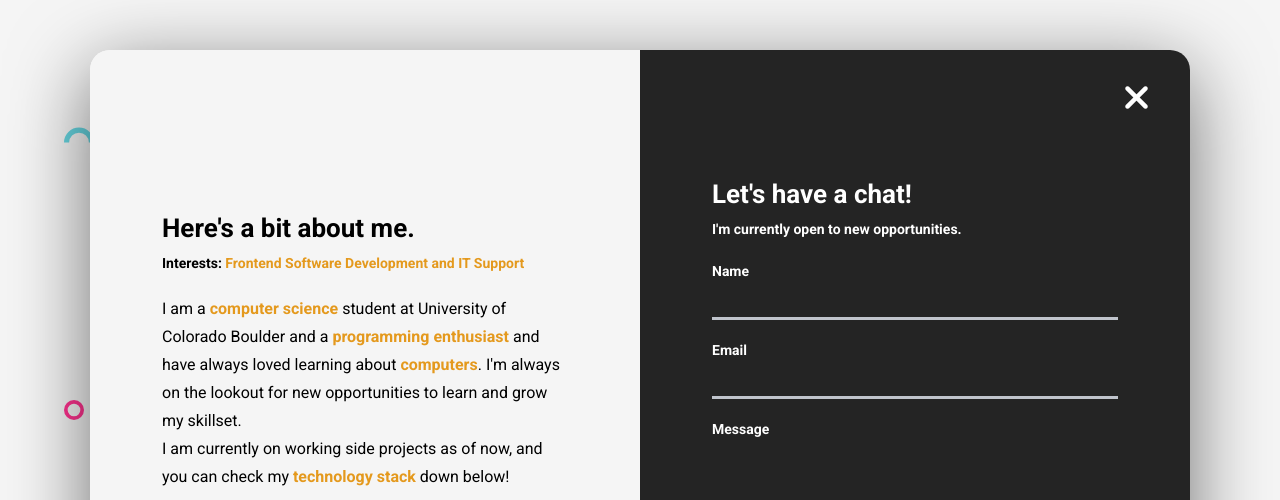
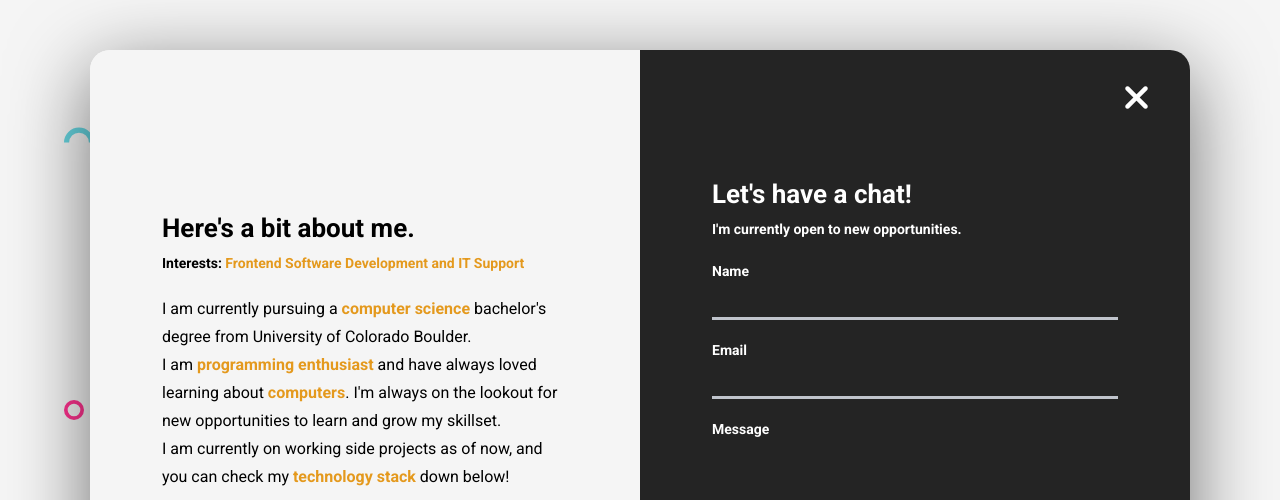
Before and after one commit to cgok808/Advanced-E-Portfolio, a plain HTML site: page index.html in a window 1280 px wide. Both pictures are taken after a click on the item "About". Shown: the top 500 px of the page. Drawn offline with nearby package versions, Linux system fonts and the light colour scheme.

Commit message:
updated/fixed info pt2

```diff
--- a/index.html
+++ b/index.html
@@ -90,9 +90,8 @@
         <h3 class="modal__title modal__title--about">Here's a bit about me.</h3>
         <h4 class="modal__sub-title modal__sub-title--about">Interests: <b class="orange">Frontend Software Development and IT Support</b></h4>
         <p class="modal__para">
-          I am a <b class="orange">computer science</b> student at University of Colorado Boulder and a <b
-            class="orange">programming enthusiast</b> and have always loved learning about <b
-            class="orange">computers</b>. I'm always on the lookout for new opportunities to learn and grow
+          I am currently pursuing a <b class="orange">computer science</b> bachelor's degree from University of Colorado Boulder.
+          <br> I am <b class="orange">programming enthusiast</b> and have always loved learning about <b class="orange">computers</b>. I'm always on the lookout for new opportunities to learn and grow
           my skillset. <br> I am currently on working side projects as of now, and you can check my <b
             class="orange">technology stack</b> down below!
         </p>
```
